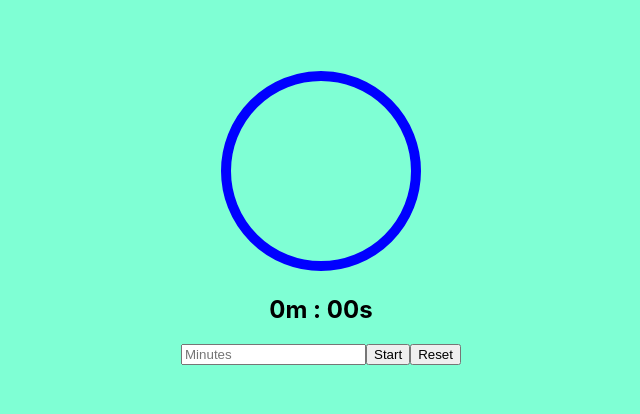
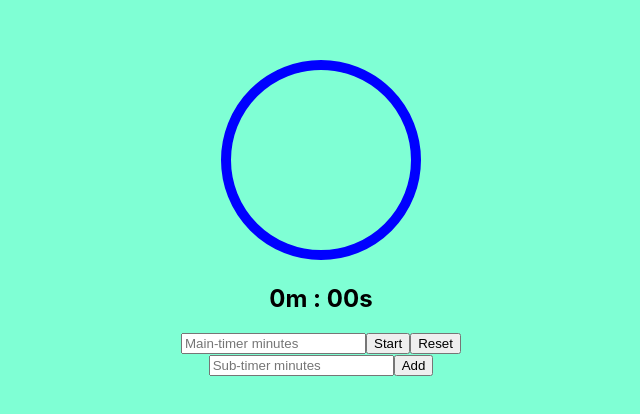
Before and after one commit to MariaFredriksson/TimeAware, a React (Create React App) app: page / in a window 1280 px wide. Shown: the part 182-596 px from the top of the page, without its empty margins (319-959 px from the left). Built offline with nearby package versions, Linux system fonts and the light colour scheme.

Commit message:
Add simple subtimer component with form

```diff
--- a/src/components/MainTimer.js
+++ b/src/components/MainTimer.js
@@ -1,6 +1,7 @@
 import { useState, useEffect } from 'react'
 import alarmSound from '../assets/sounds/alarmSound.mp3'
 import CountdownCircle from './CountdownCircle.js'
+import SubTimer from './SubTimer.js'
 
 const MainTimer = () => {
   const [seconds, setSeconds] = useState(0)
@@ -91,7 +92,7 @@ const MainTimer = () => {
           type="number"
           value={minutesInput}
           onChange={handleChange}
-          placeholder="Minutes"
+          placeholder="Main-timer minutes"
           // Disable input when timer is active
           disabled={isActive}
         />
@@ -99,8 +100,9 @@ const MainTimer = () => {
         {/* //TODO: Make the buttons to components */}
         <button type='button' onClick={toggle}>{isActive ? 'Pause' : 'Start'}</button>
         <button type='button' onClick={reset}>Reset</button>
+      </form>
 
-      </form>
+      <SubTimer />
     </div>
   )
 }
--- /dev/null
+++ b/src/components/SubTimer.js
@@ -0,0 +1,16 @@
+
+const SubTimer = () => {
+  return (
+    <div>
+      <form>
+        <input
+          type="number"
+          placeholder="Sub-timer minutes"
+        />
+        <button type='button'>Add</button>
+      </form>
+    </div>
+  )
+}
+
+export default SubTimer
```
